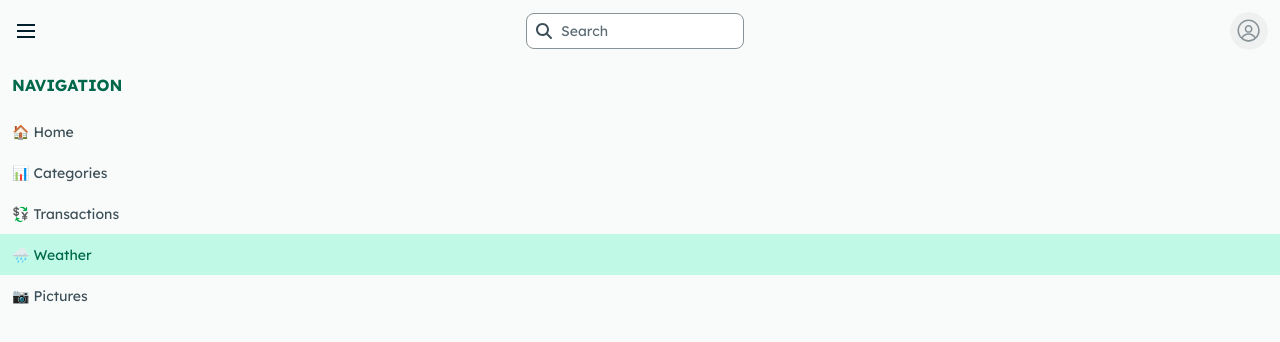
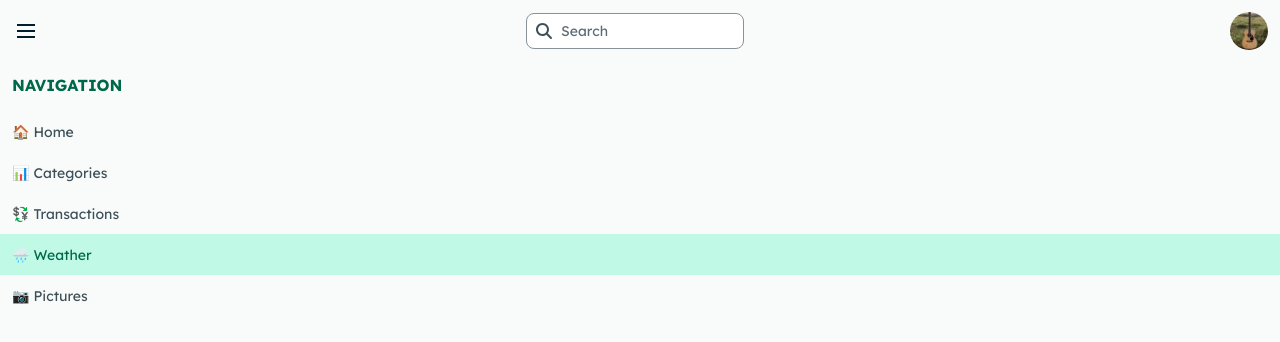
Before and after one commit to ptmfitch/rainy-day, a Next.js app: page /weather in a window 1280 px wide. Shown: the top 342 px of the page. Built offline with nearby package versions, Linux system fonts and the light colour scheme; no server answers; the database is empty.

Commit message:
avatar image

```diff
--- a/src/app/components/LeafyAppShell.js
+++ b/src/app/components/LeafyAppShell.js
@@ -39,7 +39,7 @@ export default function LeafyAppShell({children}) {
             size="sm"
           />
           <SearchInput />
-          <Avatar alt="avatar"/>
+          <Avatar src="avatar.jpg" alt="avatar"/>
         </Group>
       </AppShell.Header>
 
```
Also changed, not shown: public/avatar.jpg (added).
